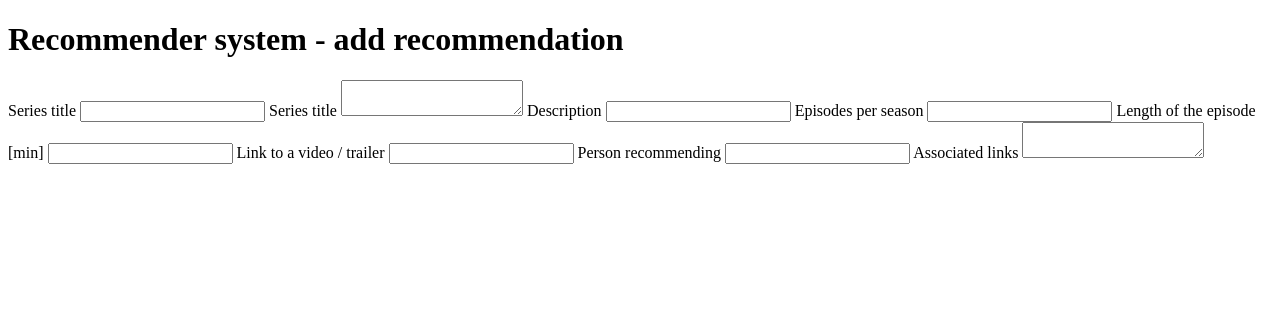
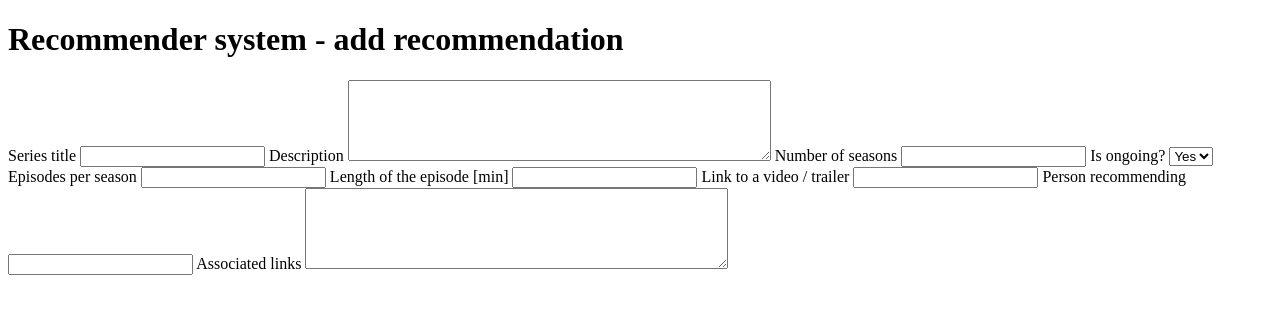
Before and after one commit to mikron-ia/series-recommender, a Flask app: page /add in a window 1280 px wide. Shown: the top 314 px of the page. Run offline with Flask 2, Linux system fonts and the light colour scheme; parts of the project's set-up code (start-up, migrations or seed data) failed here and were passed over.

Commit message:
Still ongoing option included

```diff
--- a/data_provider.py
+++ b/data_provider.py
@@ -26,7 +26,7 @@ def make_dictionaries(cursor, row):
         for idx, value in enumerate(row))
 
 def get_list_of_recommendations():
-        sql = 'SELECT title, description, season_count, episodes_per_season, episode_length, trailer, person, associated_links FROM recommendation'
+    sql = 'SELECT title, description, season_count, still_on, episodes_per_season, episode_length, trailer, person, associated_links FROM recommendation'
 
     cursors = connect().execute(sql)
     rows = cursors.fetchall()
--- a/templates/add.html
+++ b/templates/add.html
@@ -4,11 +4,17 @@
     <label for="title">Series title</label>
     <input id="title" name="title" type="text" />
 
-    <label for="description">Series title</label>
-    <textarea id="description" name="description"></textarea>
+    <label for="description">Description</label>
+    <textarea id="description" name="description" rows="5" cols="50"></textarea>
 
-    <label for="season-count">Description</label>
+    <label for="season-count">Number of seasons</label>
     <input id="season-count" name="season_count" type="number" />
+
+    <label for="still-on">Is ongoing?</label>
+    <select id="still-on" name="still_on">
+        <option>Yes</option>
+        <option>No</option>
+    </select>
 
     <label for="episodes-per-season">Episodes per season</label>
     <input id="episodes-per-season" name="episodes_per_season" type="number" />
@@ -23,6 +29,6 @@
     <input id="person" name="person" type="text" />
 
     <label for="associated-links">Associated links</label>
-    <textarea id="associated-links" name="associated_links"></textarea>
+    <textarea id="associated-links" name="associated_links" rows="5" cols="50"></textarea>
 </form>
 {% endblock %}
```
